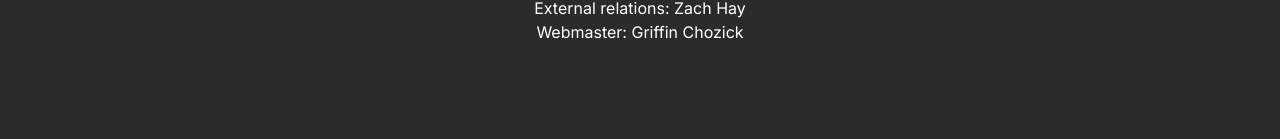
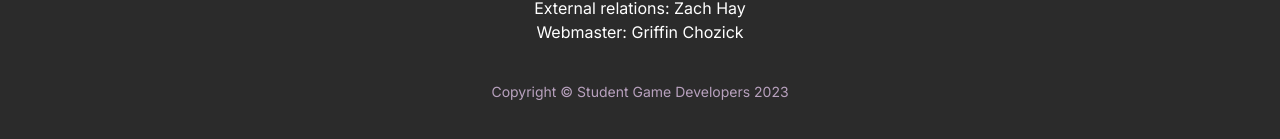
Before and after one commit to SGDatUVA/sgdatuva.github.io, a Next.js app: page /about in a window 1280 px wide. Shown: the part 623-762 px from the top of the page. Built offline with nearby package versions, Linux system fonts and the light colour scheme.

Commit message:
Added copyright to about

```diff
--- a/src/app/about/page.js
+++ b/src/app/about/page.js
@@ -52,6 +52,11 @@ export default function Page() {
         External relations: Zach Hay <br/>
         Webmaster: Griffin Chozick <br/>
       </p>
+
+      {/* Copyright */}
+      <div className='mt-8 h-8 flex items-center justify-center '>
+        <p className='text-primary text-sm'>Copyright © Student Game Developers 2023</p>
+      </div>
     </main>
   );
 }
```
